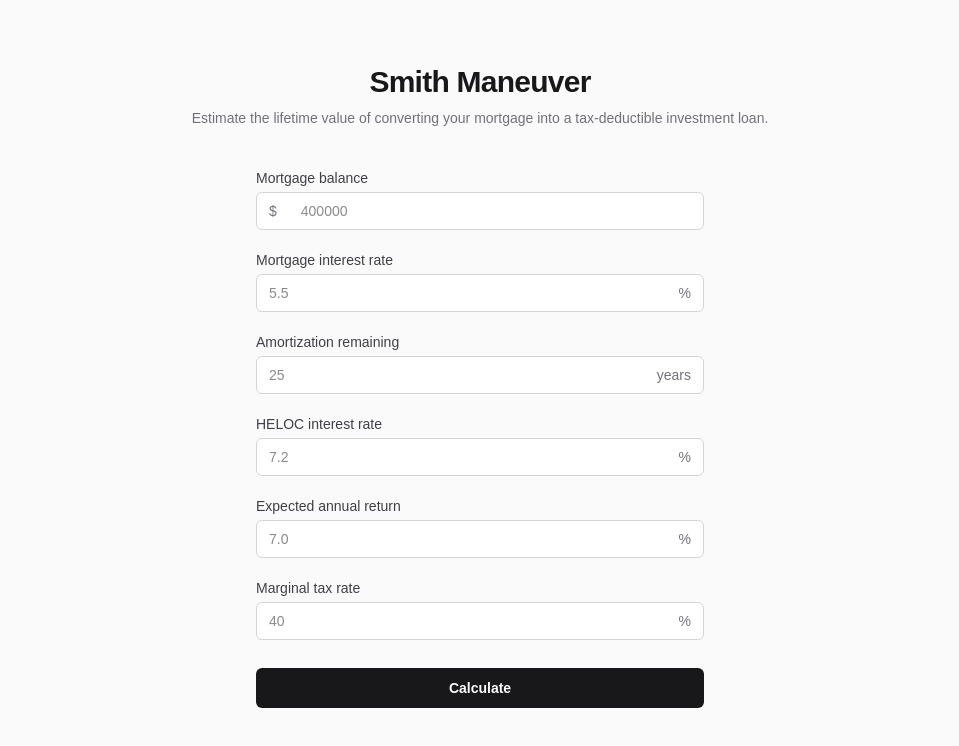
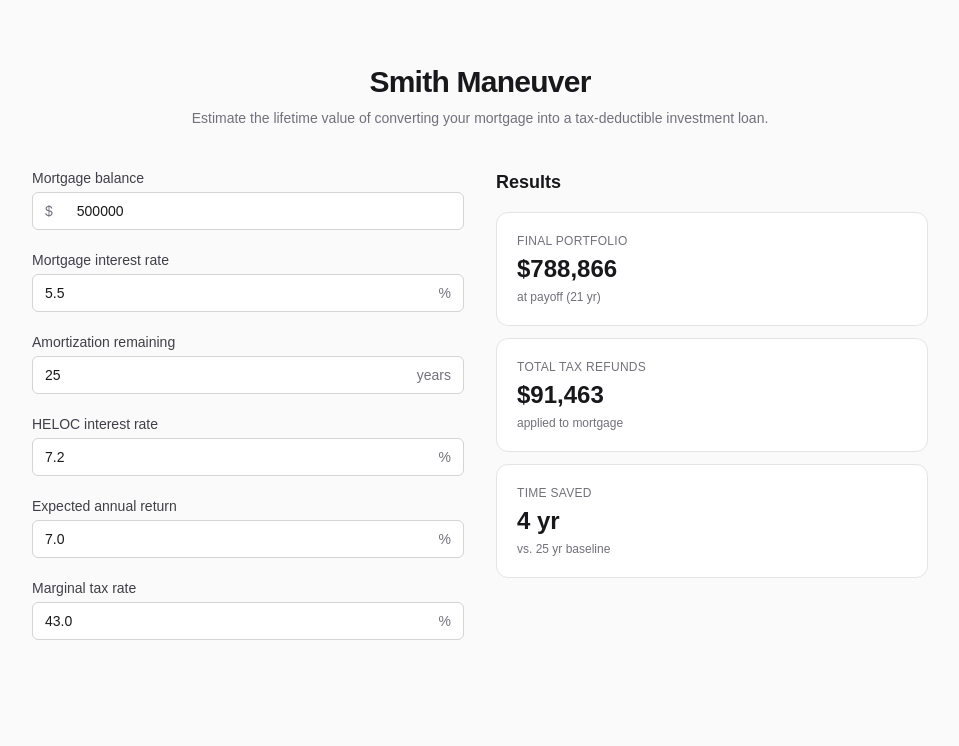
Before and after one commit to myarask/smith-maneuver, a Next.js app: page / in a window 1280 px wide. Shown: the top 746 px of the page, without its empty margins (160-1119 px from the left). Built offline with nearby package versions, Linux system fonts and the light colour scheme.

Commit message:
feat: enhance calculator form and results summary with validation and state management

```diff
--- a/src/app/page.tsx
+++ b/src/app/page.tsx
@@ -1,15 +1,64 @@
 "use client";
 
-import { useState } from "react";
+import { useState, useMemo } from "react";
 import CalculatorForm from "@/components/CalculatorForm";
 import ResultsSummary from "@/components/ResultsSummary";
-import { SmithManeuverResult } from "@/lib/smith-maneuver";
+import { calculateSmithManeuver, SmithManeuverInputs } from "@/lib/smith-maneuver";
+
+export type FormState = {
+  mortgageBalance: string;
+  mortgageRate: string;
+  amortizationYears: string;
+  helocRate: string;
+  investmentReturn: string;
+  marginalTaxRate: string;
+};
+
+const DEFAULTS: FormState = {
+  mortgageBalance: "500000",
+  mortgageRate: "5.5",
+  amortizationYears: "25",
+  helocRate: "7.2",
+  investmentReturn: "7.0",
+  marginalTaxRate: "43.0",
+};
+
+function parseForm(form: FormState): SmithManeuverInputs | null {
+  const mortgageBalance = parseFloat(form.mortgageBalance);
+  const mortgageRate = parseFloat(form.mortgageRate) / 100;
+  const amortizationYears = parseFloat(form.amortizationYears);
+  const helocRate = parseFloat(form.helocRate) / 100;
+  const investmentReturn = parseFloat(form.investmentReturn) / 100;
+  const marginalTaxRate = parseFloat(form.marginalTaxRate) / 100;
+
+  if (
+    isNaN(mortgageBalance) || mortgageBalance <= 0 ||
+    isNaN(mortgageRate) || mortgageRate <= 0 || mortgageRate >= 1 ||
+    isNaN(amortizationYears) || amortizationYears < 1 || amortizationYears > 30 ||
+    isNaN(helocRate) || helocRate <= 0 || helocRate >= 1 ||
+    isNaN(investmentReturn) || investmentReturn <= 0 || investmentReturn >= 1 ||
+    isNaN(marginalTaxRate) || marginalTaxRate <= 0 || marginalTaxRate >= 1
+  ) {
+    return null;
+  }
+
+  return { mortgageBalance, mortgageRate, amortizationYears, helocRate, investmentReturn, marginalTaxRate };
+}
 
 export default function Home() {
-  const [results, setResults] = useState<SmithManeuverResult | null>(null);
+  const [form, setForm] = useState<FormState>(DEFAULTS);
+
+  const results = useMemo(() => {
+    const parsed = parseForm(form);
+    return parsed ? calculateSmithManeuver(parsed) : null;
+  }, [form]);
+
+  function handleChange(key: keyof FormState, value: string) {
+    setForm((f) => ({ ...f, [key]: value }));
+  }
 
   return (
-    <main className="flex min-h-screen flex-col items-center justify-start bg-zinc-50 dark:bg-zinc-950 px-4 py-16 gap-10">
+    <main className="flex min-h-screen flex-col items-center bg-zinc-50 dark:bg-zinc-950 px-4 py-16 gap-10">
       <div className="flex flex-col items-center gap-2 text-center">
         <h1 className="text-3xl font-bold tracking-tight text-zinc-900 dark:text-zinc-50">
           Smith Maneuver
@@ -18,8 +67,10 @@ export default function Home() {
           Estimate the lifetime value of converting your mortgage into a tax-deductible investment loan.
         </p>
       </div>
-      <CalculatorForm onResults={setResults} />
-      {results && <ResultsSummary results={results} />}
+      <div className="grid grid-cols-1 md:grid-cols-2 gap-8 w-full max-w-4xl">
+        <CalculatorForm form={form} onChange={handleChange} />
+        <ResultsSummary results={results} />
+      </div>
     </main>
   );
 }
--- a/src/components/CalculatorForm.tsx
+++ b/src/components/CalculatorForm.tsx
@@ -1,65 +1,13 @@
 "use client";
 
-import { useState } from "react";
-import { calculateSmithManeuver, SmithManeuverResult } from "@/lib/smith-maneuver";
+import { FormState } from "@/app/page";
 
 type Props = {
-  onResults: (results: SmithManeuverResult) => void;
+  form: FormState;
+  onChange: (key: keyof FormState, value: string) => void;
 };
 
-type FormState = {
-  mortgageBalance: string;
-  mortgageRate: string;
-  amortizationYears: string;
-  helocRate: string;
-  investmentReturn: string;
-  marginalTaxRate: string;
-};
-
-const initialForm: FormState = {
-  mortgageBalance: "",
-  mortgageRate: "",
-  amortizationYears: "",
-  helocRate: "",
-  investmentReturn: "",
-  marginalTaxRate: "",
-};
-
-export default function CalculatorForm({ onResults }: Props) {
-  const [form, setForm] = useState<FormState>(initialForm);
-  const [errors, setErrors] = useState<Partial<FormState>>({});
-
-  function validate(): boolean {
-    const next: Partial<FormState> = {};
-    const { mortgageBalance, mortgageRate, amortizationYears, helocRate, investmentReturn, marginalTaxRate } = form;
-
-    if (!mortgageBalance || Number(mortgageBalance) <= 0) next.mortgageBalance = "Enter a positive amount";
-    if (!mortgageRate || Number(mortgageRate) <= 0 || Number(mortgageRate) >= 100) next.mortgageRate = "Enter a rate between 0 and 100";
-    if (!amortizationYears || Number(amortizationYears) < 1 || Number(amortizationYears) > 30) next.amortizationYears = "Enter 1–30 years";
-    if (!helocRate || Number(helocRate) <= 0 || Number(helocRate) >= 100) next.helocRate = "Enter a rate between 0 and 100";
-    if (!investmentReturn || Number(investmentReturn) <= 0 || Number(investmentReturn) >= 100) next.investmentReturn = "Enter a rate between 0 and 100";
-    if (!marginalTaxRate || Number(marginalTaxRate) <= 0 || Number(marginalTaxRate) >= 100) next.marginalTaxRate = "Enter a rate between 0 and 100";
-
-    setErrors(next);
-    return Object.keys(next).length === 0;
-  }
-
-  function handleSubmit(e: React.FormEvent) {
-    e.preventDefault();
-    if (!validate()) return;
-
-    const results = calculateSmithManeuver({
-      mortgageBalance: Number(form.mortgageBalance),
-      mortgageRate: Number(form.mortgageRate) / 100,
-      amortizationYears: Number(form.amortizationYears),
-      helocRate: Number(form.helocRate) / 100,
-      investmentReturn: Number(form.investmentReturn) / 100,
-      marginalTaxRate: Number(form.marginalTaxRate) / 100,
-    });
-
-    onResults(results);
-  }
-
+export default function CalculatorForm({ form, onChange }: Props) {
   function field(
     key: keyof FormState,
     label: string,
@@ -79,30 +27,23 @@ export default function CalculatorForm({ onResults }: Props) {
             min="0"
             placeholder={placeholder}
             value={form[key]}
-            onChange={(e) => setForm((f) => ({ ...f, [key]: e.target.value }))}
+            onChange={(e) => onChange(key, e.target.value)}
             className="flex-1 py-2 px-3 bg-transparent text-zinc-900 dark:text-zinc-50 outline-none text-sm"
           />
           {suffix && <span className="px-3 text-zinc-500 text-sm select-none">{suffix}</span>}
         </div>
-        {errors[key] && <p className="text-xs text-red-500">{errors[key]}</p>}
       </div>
     );
   }
 
   return (
-    <form onSubmit={handleSubmit} className="flex flex-col gap-5 w-full max-w-md">
-      {field("mortgageBalance", "Mortgage balance", "$", undefined, "400000", "1")}
+    <div className="flex flex-col gap-5">
+      {field("mortgageBalance", "Mortgage balance", "$", undefined, "500000", "1")}
       {field("mortgageRate", "Mortgage interest rate", undefined, "%", "5.5")}
       {field("amortizationYears", "Amortization remaining", undefined, "years", "25", "1")}
       {field("helocRate", "HELOC interest rate", undefined, "%", "7.2")}
       {field("investmentReturn", "Expected annual return", undefined, "%", "7.0")}
-      {field("marginalTaxRate", "Marginal tax rate", undefined, "%", "40")}
-      <button
-        type="submit"
-        className="mt-2 rounded-md bg-zinc-900 dark:bg-zinc-50 text-zinc-50 dark:text-zinc-900 py-2.5 text-sm font-semibold hover:bg-zinc-700 dark:hover:bg-zinc-200 transition-colors"
-      >
-        Calculate
-      </button>
-    </form>
+      {field("marginalTaxRate", "Marginal tax rate", undefined, "%", "43.0")}
+    </div>
   );
 }
--- a/src/components/ResultsSummary.tsx
+++ b/src/components/ResultsSummary.tsx
@@ -1,7 +1,7 @@
 import { SmithManeuverResult } from "@/lib/smith-maneuver";
 
 type Props = {
-  results: SmithManeuverResult;
+  results: SmithManeuverResult | null;
 };
 
 function formatDollars(n: number): string {
@@ -32,13 +32,26 @@ function StatCard({ label, value, sub }: StatCardProps) {
 }
 
 export default function ResultsSummary({ results }: Props) {
+  if (!results) {
+    return (
+      <div className="flex flex-col gap-4">
+        <h2 className="text-lg font-semibold text-zinc-900 dark:text-zinc-50">Results</h2>
+        <div className="grid grid-cols-1 gap-3">
+          <StatCard label="Final portfolio" value="—" />
+          <StatCard label="Total tax refunds" value="—" />
+          <StatCard label="Time saved" value="—" />
+        </div>
+      </div>
+    );
+  }
+
   const { portfolioValue, totalTaxSavings, monthsToPayoff, baselineMonthsToPayoff } = results;
   const monthsSaved = Math.max(baselineMonthsToPayoff - monthsToPayoff, 0);
 
   return (
-    <div className="flex flex-col gap-4 w-full max-w-md">
+    <div className="flex flex-col gap-4">
       <h2 className="text-lg font-semibold text-zinc-900 dark:text-zinc-50">Results</h2>
-      <div className="grid grid-cols-1 gap-3 sm:grid-cols-3">
+      <div className="grid grid-cols-1 gap-3">
         <StatCard
           label="Final portfolio"
           value={formatDollars(portfolioValue)}
```
